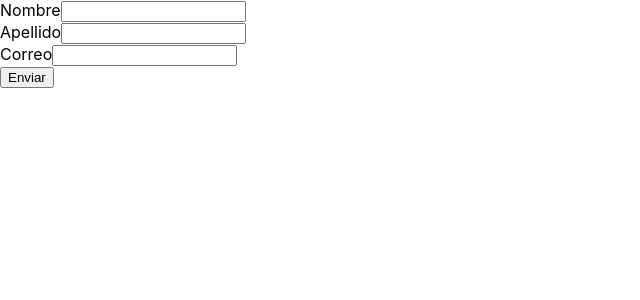
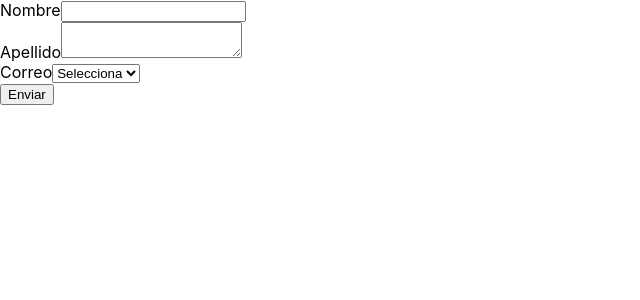
Before and after one commit to alberto-2-garcia/definitive-react-guide, a React (Vite) app: page / in a window 1280 px wide. Shown: the top 300 px of the page, without its empty margins (0-640 px from the left). Built offline with nearby package versions, Linux system fonts and the light colour scheme.

Commit message:
Used different Field properties

```diff
--- a/src/components/FormikForm/index.tsx
+++ b/src/components/FormikForm/index.tsx
@@ -35,8 +35,12 @@ const FormikForm: FC = () => {
     >
       <Form>
         <Input label='Nombre' name='name' type='text' />
-        <Input label='Apellido' name='lastname' type='text' />
-        <Input label='Correo' name='email' type='email' />
+        <Input label='Apellido' name='lastname' as='textarea' />
+        <Input label='Correo' name='email' as='select'>
+          <option value=''>Selecciona</option>
+          <option value='hola'>Hola</option>
+          <option value='adios'>adios</option>
+        </Input>
         <button type='submit'>Enviar</button>
       </Form>
     </Formik>
--- a/src/components/Input/interface.ts
+++ b/src/components/Input/interface.ts
@@ -4,4 +4,5 @@ export interface InputProps {
   label: string;
   name: string;
   type?: string;
+  as?: string;
 }
```
